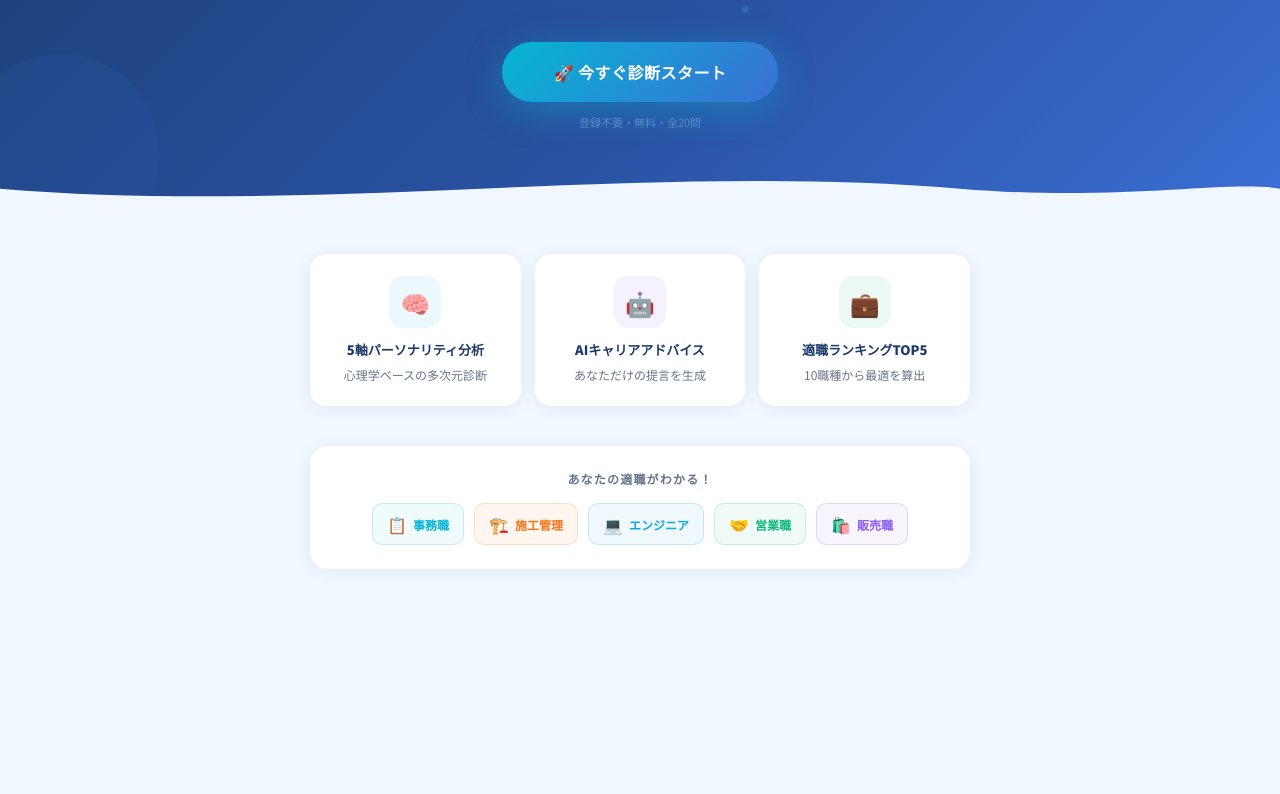
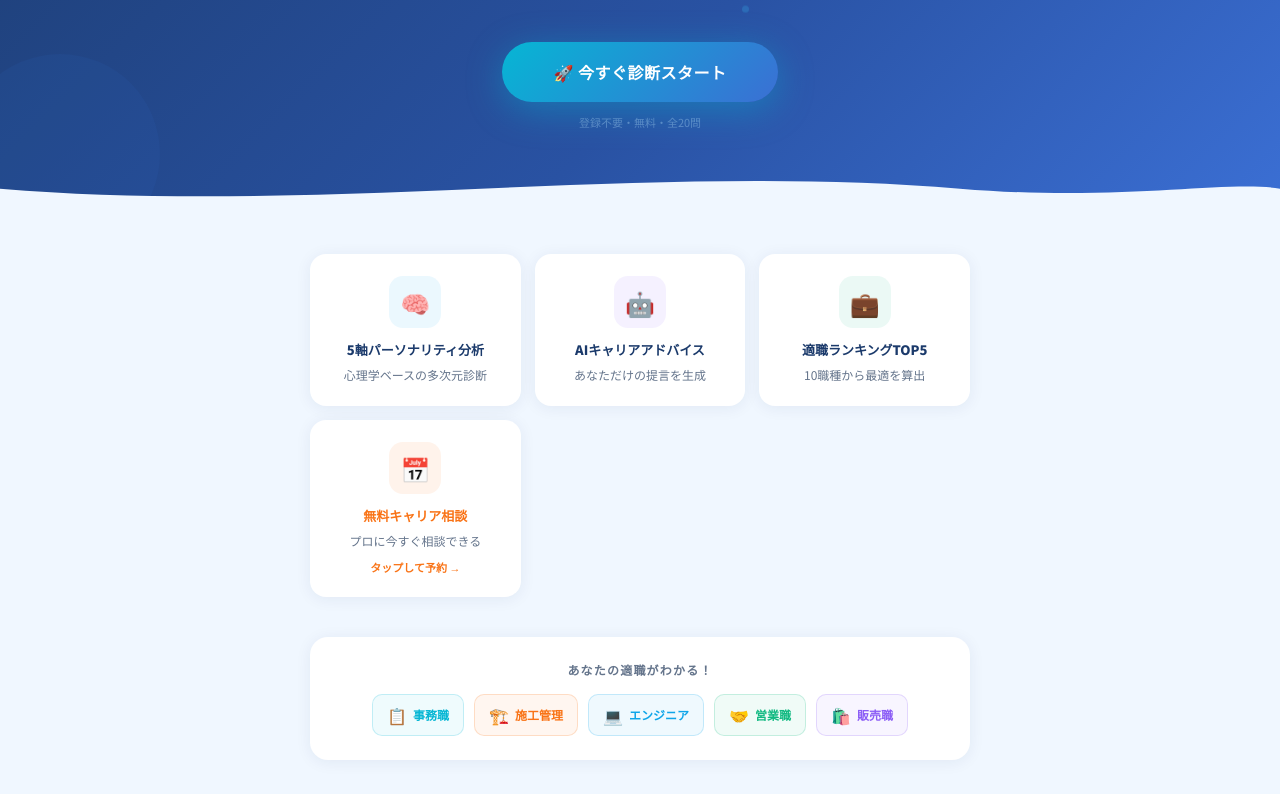
Before and after one commit to seimatakeshita-bit/rewave-shindan, a React (Vite) app: page / in a window 1280 px wide. Shown: the part 402-1196 px from the top of the page. Before the commit the page ends 1031 px from the top, so only its background shows below. Built offline with nearby package versions, Linux system fonts and the light colour scheme.

Commit message:
Add free career consultation option with hover effects
Added a new career consultation option with interactive styles.

```diff
--- a/src/App.jsx
+++ b/src/App.jsx
@@ -398,11 +398,18 @@ export default function App() {
             {icon:"🧠", t:"5軸パーソナリティ分析", d:"心理学ベースの多次元診断", c:C.ocean},
             {icon:"🤖", t:"AIキャリアアドバイス",  d:"あなただけの提言を生成",   c:C.violet},
             {icon:"💼", t:"適職ランキングTOP5",    d:"10職種から最適を算出",     c:C.mint},
+            {icon:"📅", t:"無料キャリア相談",      d:"プロに今すぐ相談できる",    c:C.coral},
           ].map((f,i)=>(
-            <div key={i} style={{ background:C.bgCard, borderRadius:16, boxShadow:"0 2px 16px rgba(27,43,94,0.07)", padding:"22px 18px", textAlign:"center" }}>
+            <div key={i}
+              onClick={i===3 ? ()=>window.open(TIMEREX_URL,"_blank") : undefined}
+              style={{ background:C.bgCard, borderRadius:16, boxShadow:"0 2px 16px rgba(27,43,94,0.07)", padding:"22px 18px", textAlign:"center", cursor:i===3?"pointer":"default", transition:"transform 0.15s, box-shadow 0.15s" }}
+              onMouseEnter={i===3 ? e=>{e.currentTarget.style.transform="translateY(-3px)";e.currentTarget.style.boxShadow="0 8px 24px rgba(249,115,22,0.2)";} : undefined}
+              onMouseLeave={i===3 ? e=>{e.currentTarget.style.transform="none";e.currentTarget.style.boxShadow="0 2px 16px rgba(27,43,94,0.07)";} : undefined}
+            >
               <div style={{ width:52, height:52, borderRadius:14, background:`${f.c}15`, display:"flex", alignItems:"center", justifyContent:"center", fontSize:24, margin:"0 auto 12px" }}>{f.icon}</div>
-              <div style={{ fontSize:13, fontWeight:800, color:C.navy, marginBottom:6 }}>{f.t}</div>
+              <div style={{ fontSize:13, fontWeight:800, color:i===3?C.coral:C.navy, marginBottom:6 }}>{f.t}</div>
               <div style={{ fontSize:12, color:C.txt3, lineHeight:1.6 }}>{f.d}</div>
+              {i===3 && <div style={{ marginTop:8, fontSize:11, fontWeight:700, color:C.coral }}>タップして予約 →</div>}
             </div>
           ))}
         </div>
```
